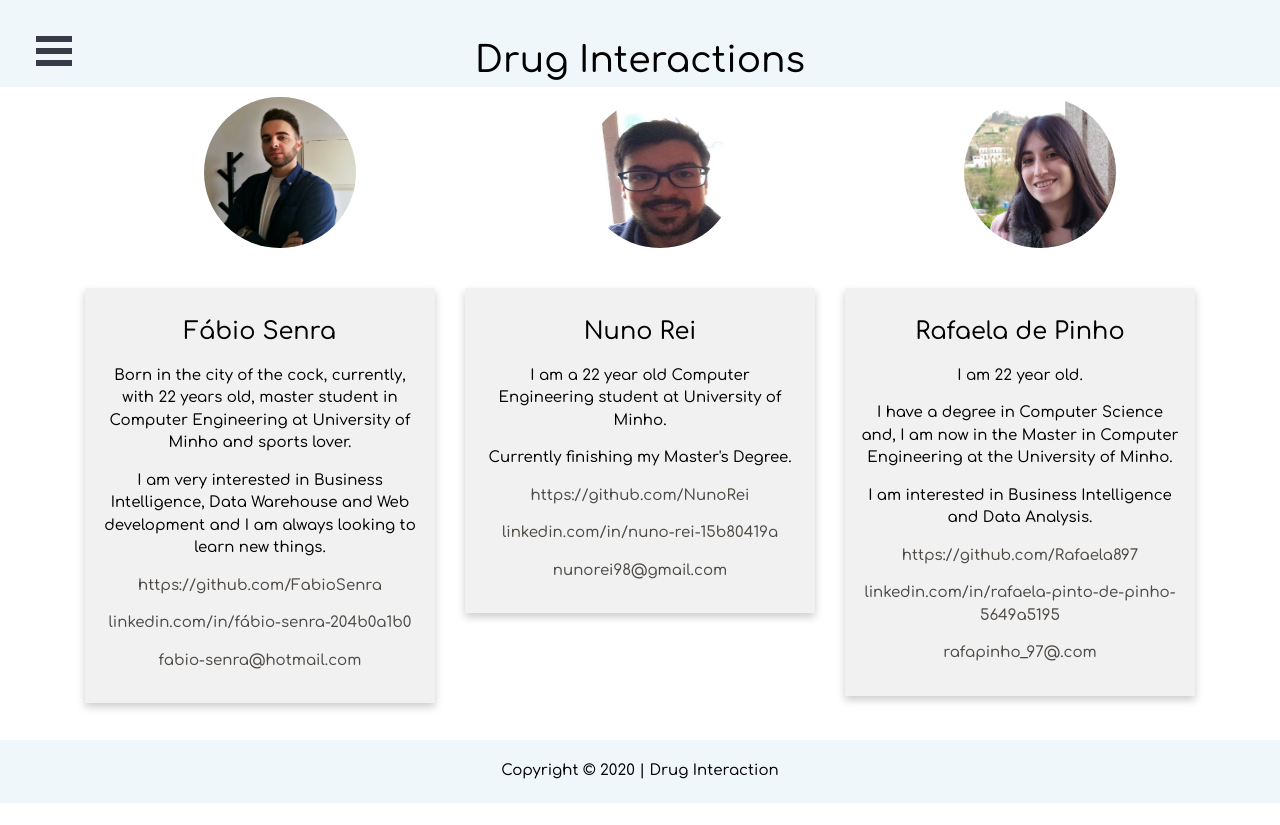
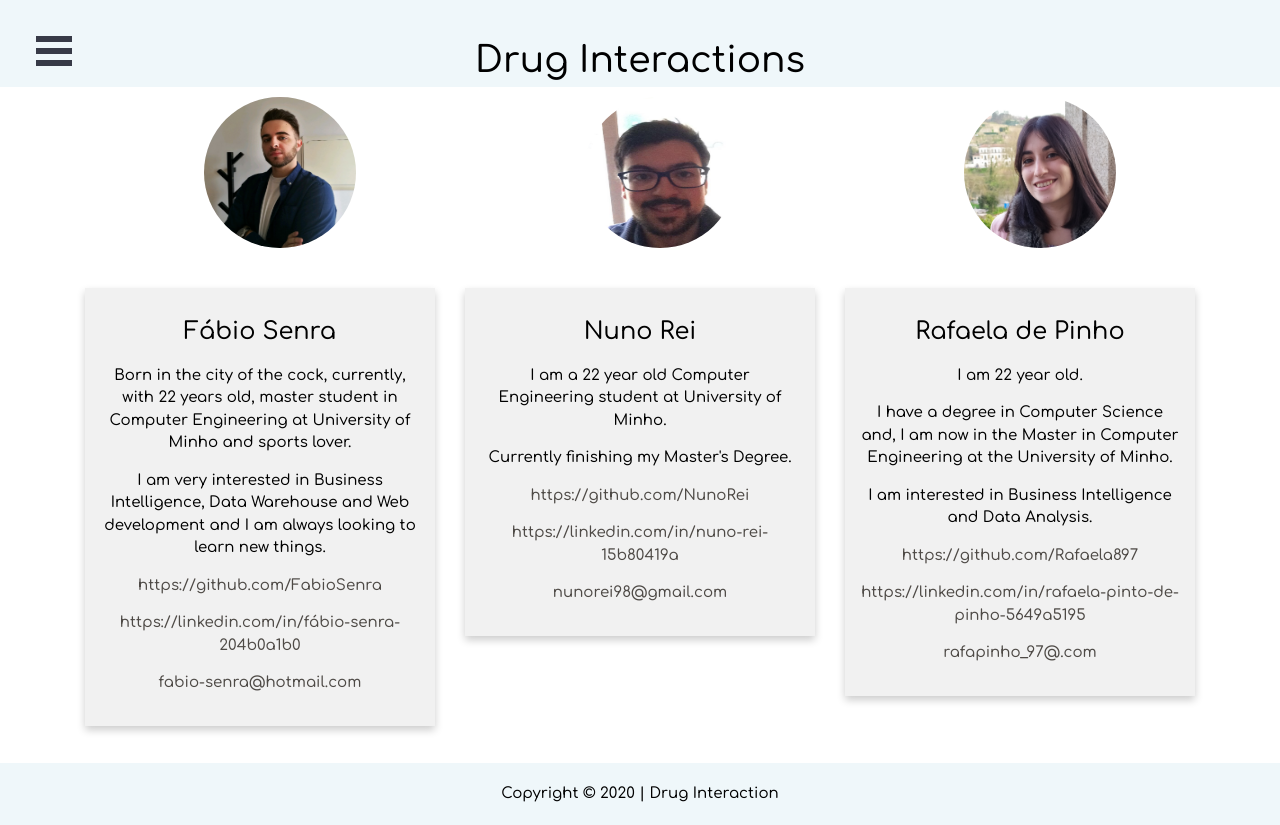
Before and after one commit to NunoRei/LEI_2020, a React (Create React App) app in the folder frontend/: page /about in a window 1280 px wide. Before the commit the page ends 803 px from the top, so only its background shows below. Built offline with nearby package versions, Linux system fonts and the light colour scheme; a web font is replaced by a local one.

Commit message:
Links working

```diff
--- a/frontend/src/components/Info.js
+++ b/frontend/src/components/Info.js
@@ -4,13 +4,13 @@ import MediaCard from './card';
 
 
 let textRafaela = ["I am 22 year old.", "I have a degree in Computer Science and, I am now in the Master in Computer Engineering at the University of Minho.", "I am interested in Business Intelligence and Data Analysis."]
-let ligacoesRafaela = ["https://github.com/Rafaela897","linkedin.com/in/rafaela-pinto-de-pinho-5649a5195","rafapinho_97@.com"]
+let ligacoesRafaela = ["https://github.com/Rafaela897","https://linkedin.com/in/rafaela-pinto-de-pinho-5649a5195","rafapinho_97@.com"]
 
 let textNuno = ["I am a 22 year old Computer Engineering student at University of Minho.", "Currently finishing my Master's Degree."]
-let ligacoesNuno = ["https://github.com/NunoRei","linkedin.com/in/nuno-rei-15b80419a","nunorei98@gmail.com"]
+let ligacoesNuno = ["https://github.com/NunoRei","https://linkedin.com/in/nuno-rei-15b80419a","nunorei98@gmail.com"]
 
 let textFabio = ["Born in the city of the cock, currently, with 22 years old, master student in Computer Engineering at University of Minho and sports lover.", "I am very interested in Business Intelligence, Data Warehouse and Web development and I am always looking to learn new things."]
-let ligacoesFabio = ["https://github.com/FabioSenra","linkedin.com/in/fábio-senra-204b0a1b0","fabio-senra@hotmail.com"]
+let ligacoesFabio = ["https://github.com/FabioSenra","https://linkedin.com/in/fábio-senra-204b0a1b0","fabio-senra@hotmail.com"]
 
 class Info extends Component {
 
```
